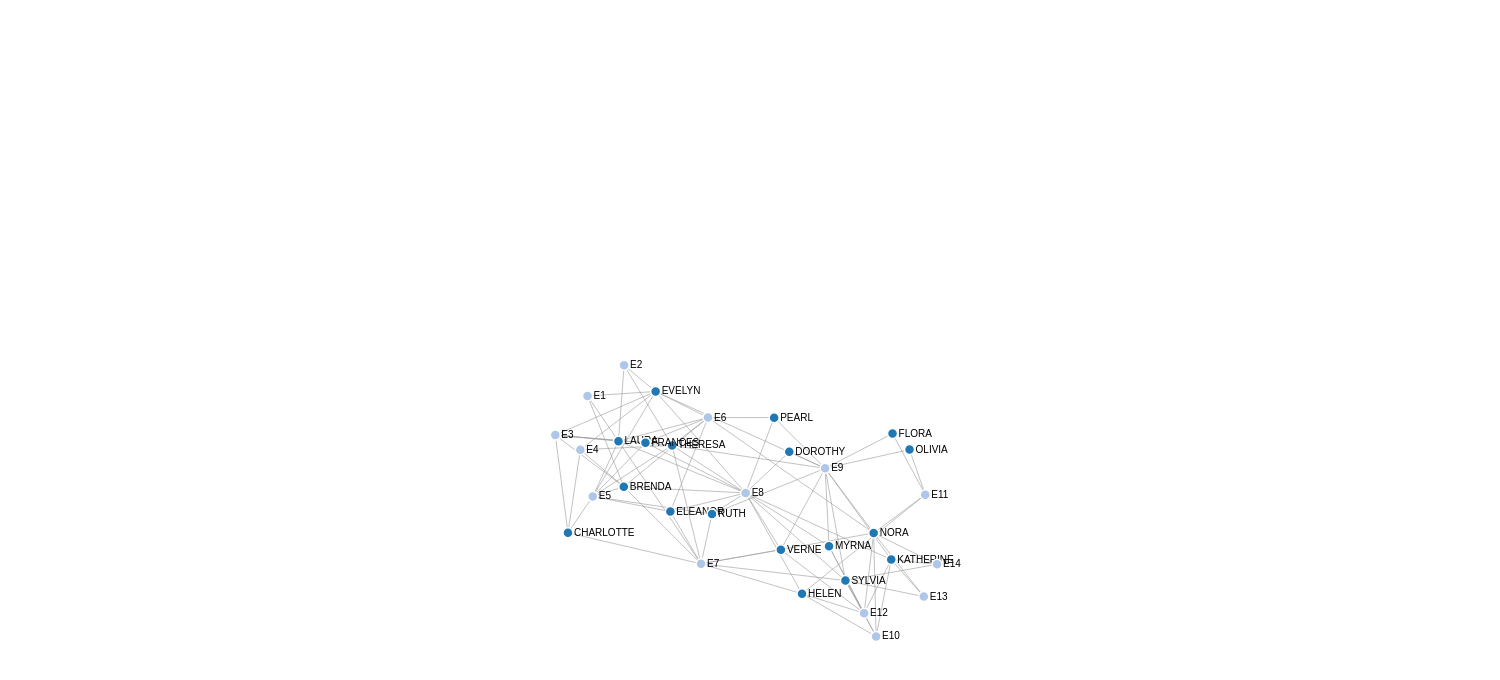
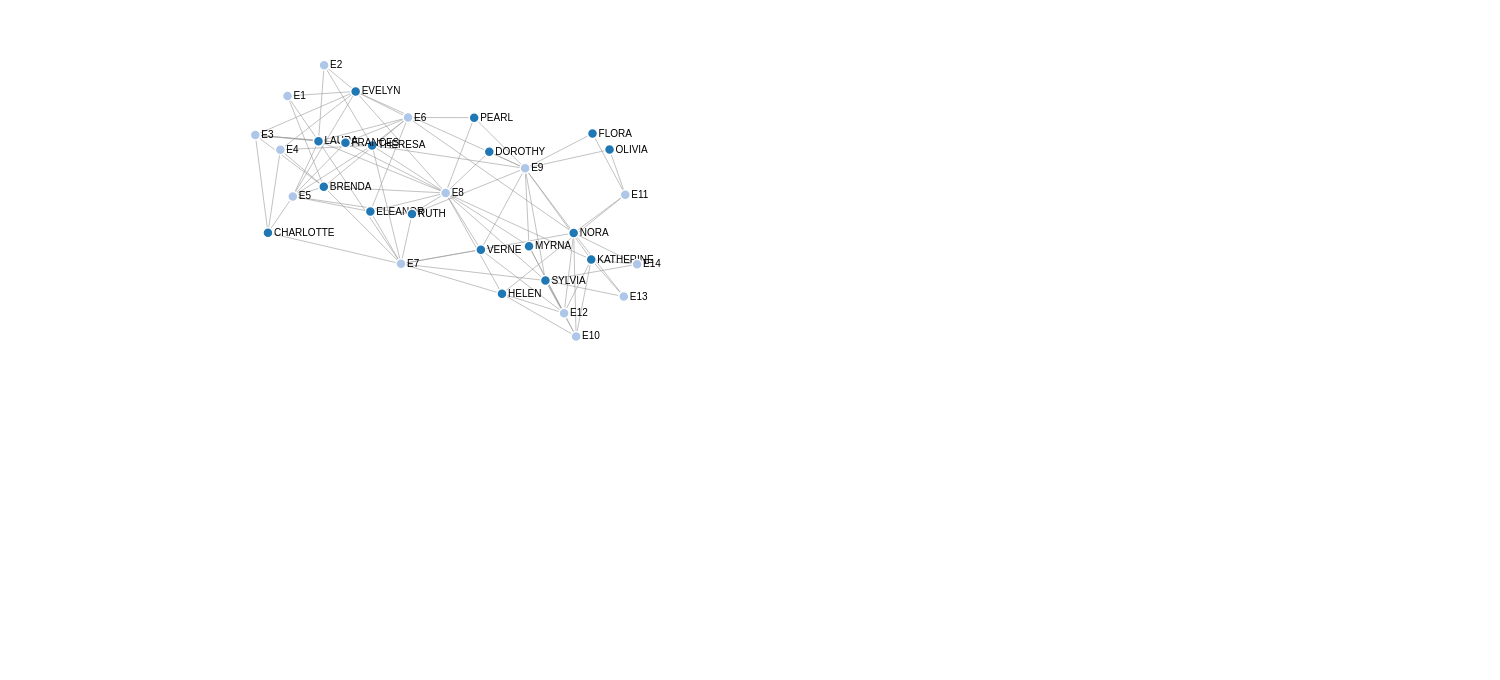
Before and after one commit to feezell/southernWomen, a plain HTML site: page index.html in a window 1280 px wide. Shown: the part 104-784 px from the top of the page, 1500 px wide, since content can reach past the window. Drawn offline with Linux system fonts and the light colour scheme.

Commit message:
Update index.html

```diff
--- a/index.html
+++ b/index.html
@@ -7,7 +7,7 @@
         <script type="text/javascript"  src="d3.v4.js"></script>
     </head>
     <body>
-        <svg width="1500" height="1200"></svg>
+        <svg width="900" height="600"></svg>
 
         <script type="text/javascript" src="southernWomen.js"></script>
     </body>
```
